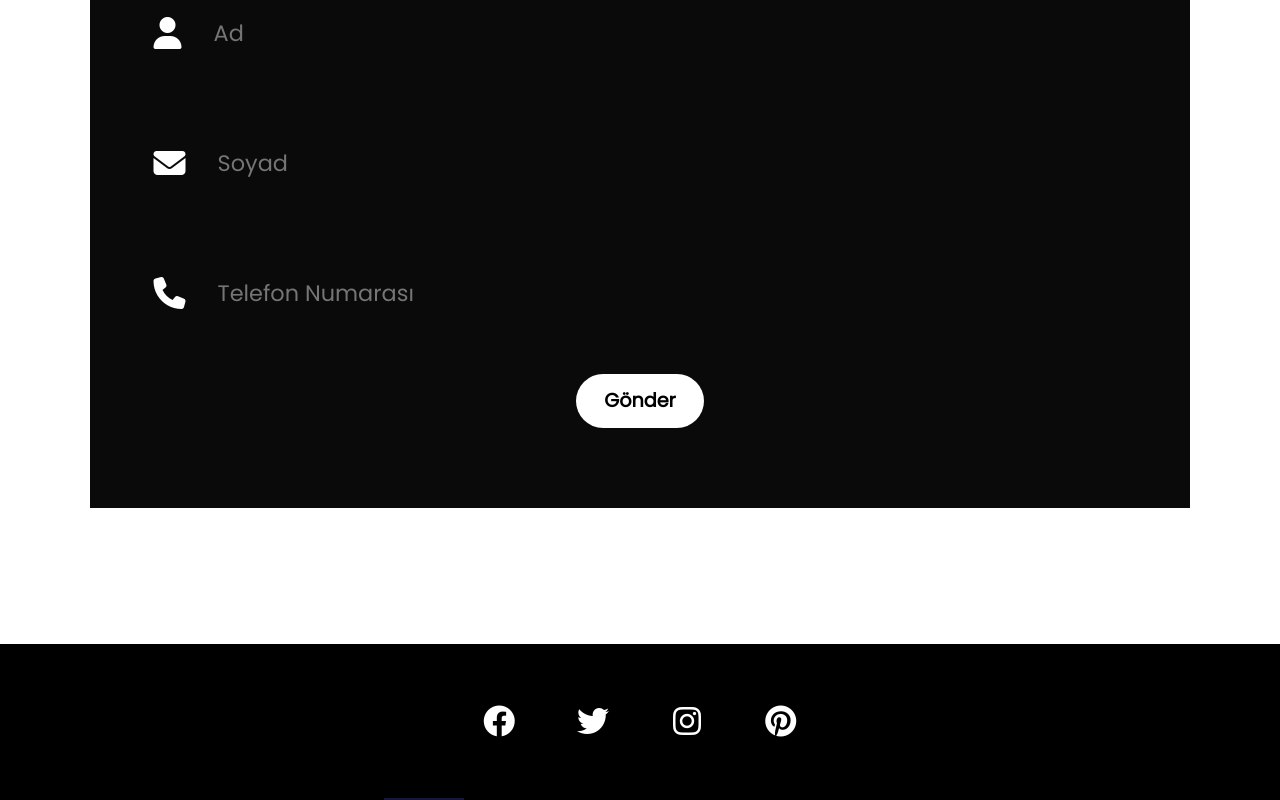
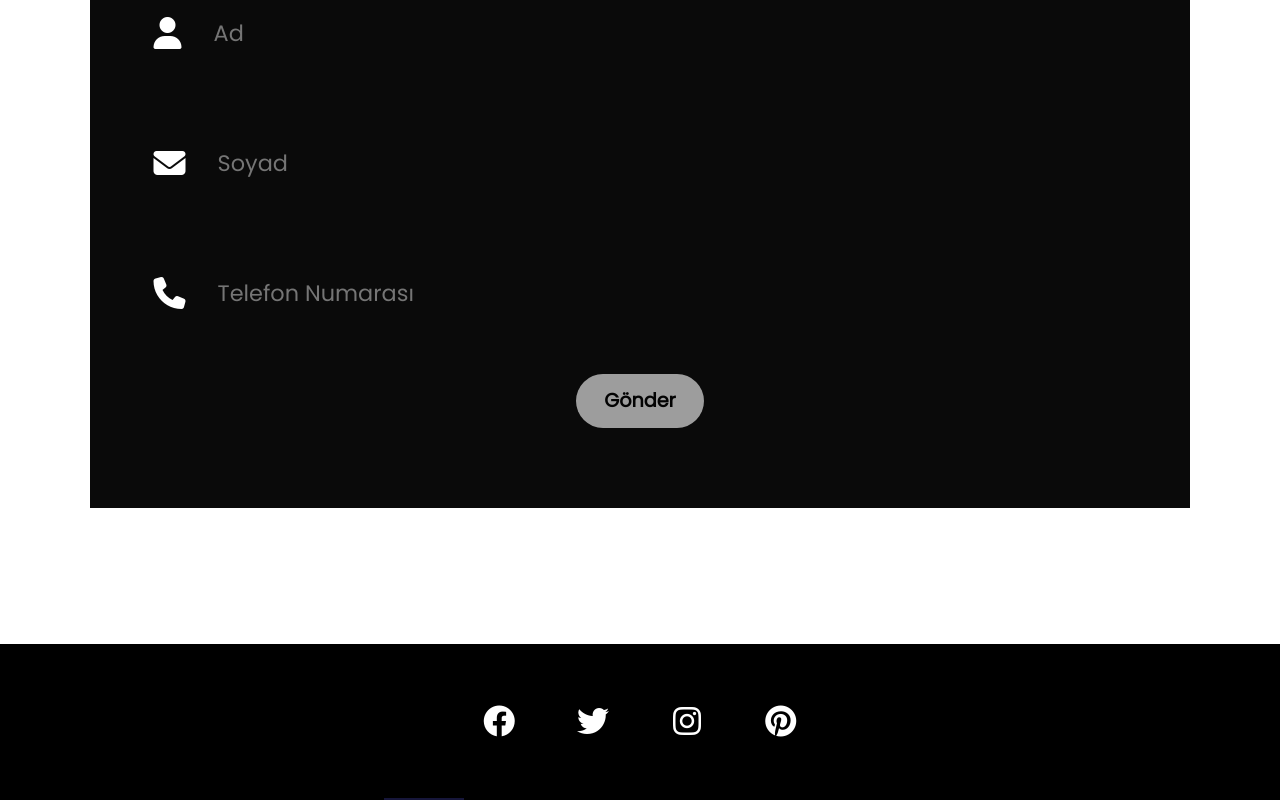
Before and after one commit to Ebrylmz/proje1, a plain HTML site: page index.html in a window 1280 px wide. In both pictures the pointer is over the input "Gönder". Shown: the part 3304-4104 px from the top of the page. Drawn offline with Linux system fonts and the light colour scheme; a web font is replaced by a local one.

Commit message:
contactbtnhover

```diff
--- a/style.css
+++ b/style.css
@@ -314,6 +314,10 @@ hr{
 
    }
 
+   .contact .row form .btn:hover{
+    opacity: 0.6;
+   }
+
    /* ilertişim b */
 
    /* footer */
```
